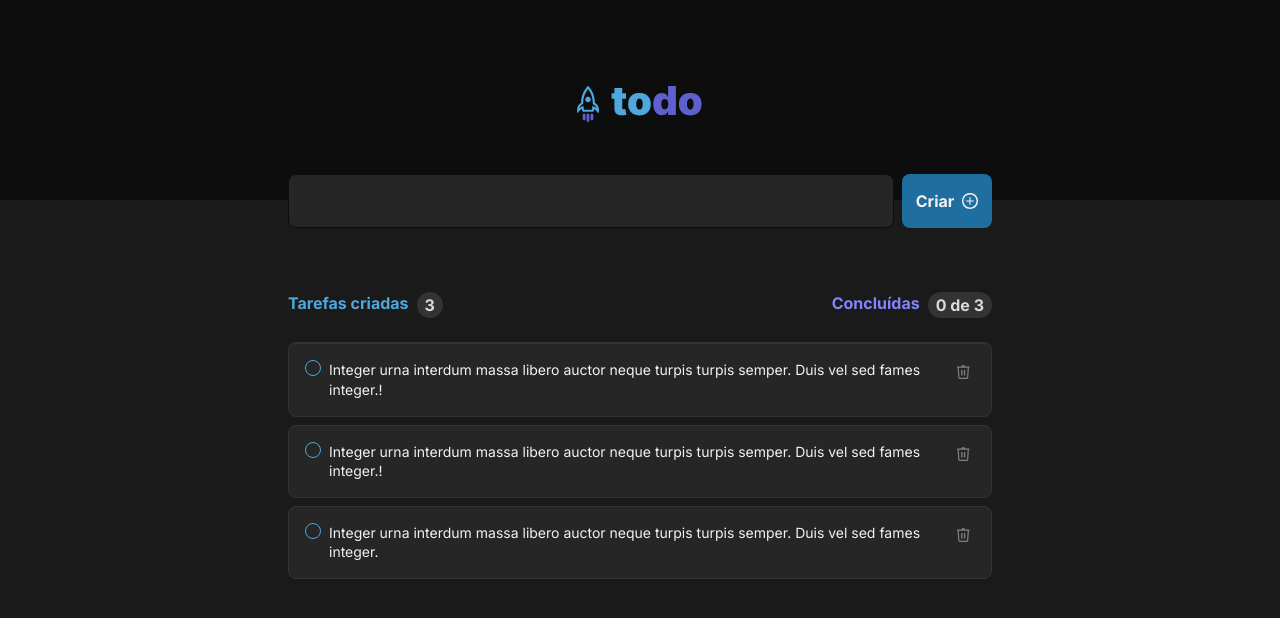
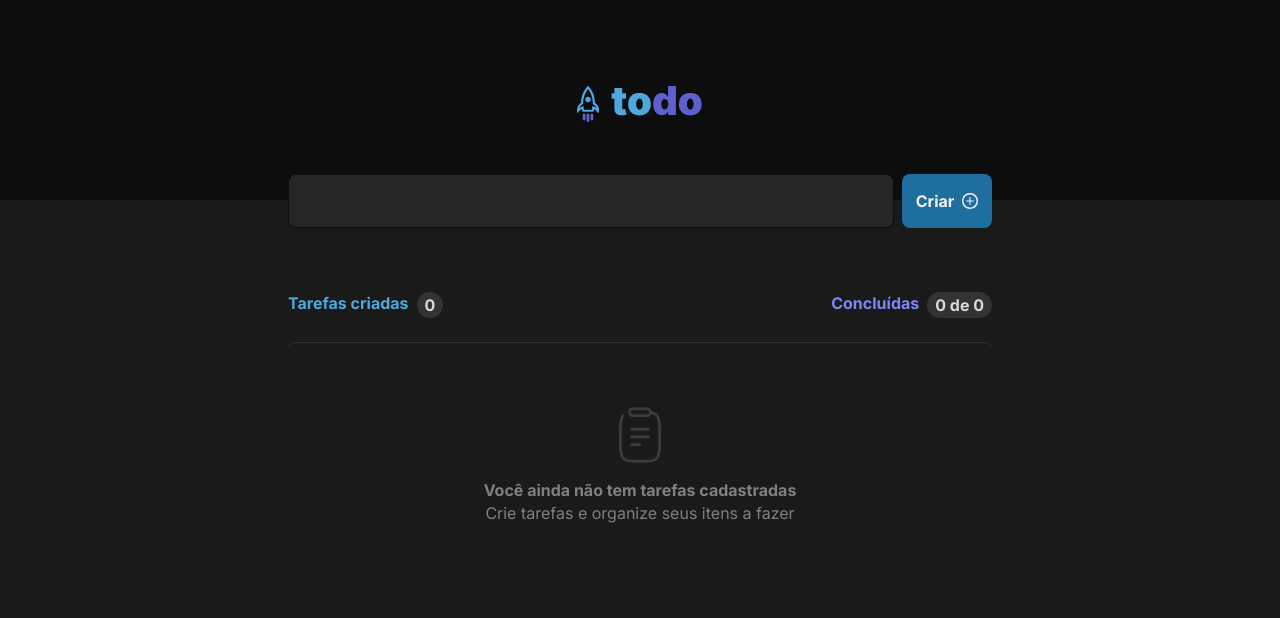
Before and after one commit to YanCardoso/desafio01-ToDo-List, a React (Vite) app: page / in a window 1280 px wide. Shown: the top 618 px of the page. Built offline with nearby package versions, Linux system fonts and the light colour scheme.

Commit message:
fakeList remove

```diff
--- a/src/App.tsx
+++ b/src/App.tsx
@@ -3,7 +3,6 @@ import styles from "./App.module.scss";
 import { ReactComponent as LogoReact } from "./assets/logo.svg";
 import { InputBar } from "./components/InputBar";
 import { TaskList } from "./components/TaskList";
-import { datalist } from "./data/datalistfake";
 import "./styles/global.scss";
 
 type Tasks = {
@@ -13,7 +12,7 @@ type Tasks = {
 };
 
 function App() {
-  const [tasksList, setTaskList] = useState(datalist);
+  const [tasksList, setTaskList] = useState<Tasks[]>([]);
 
   function updateCheckItem(checkedList: Array<Tasks>) {
     setTaskList(checkedList);
```
